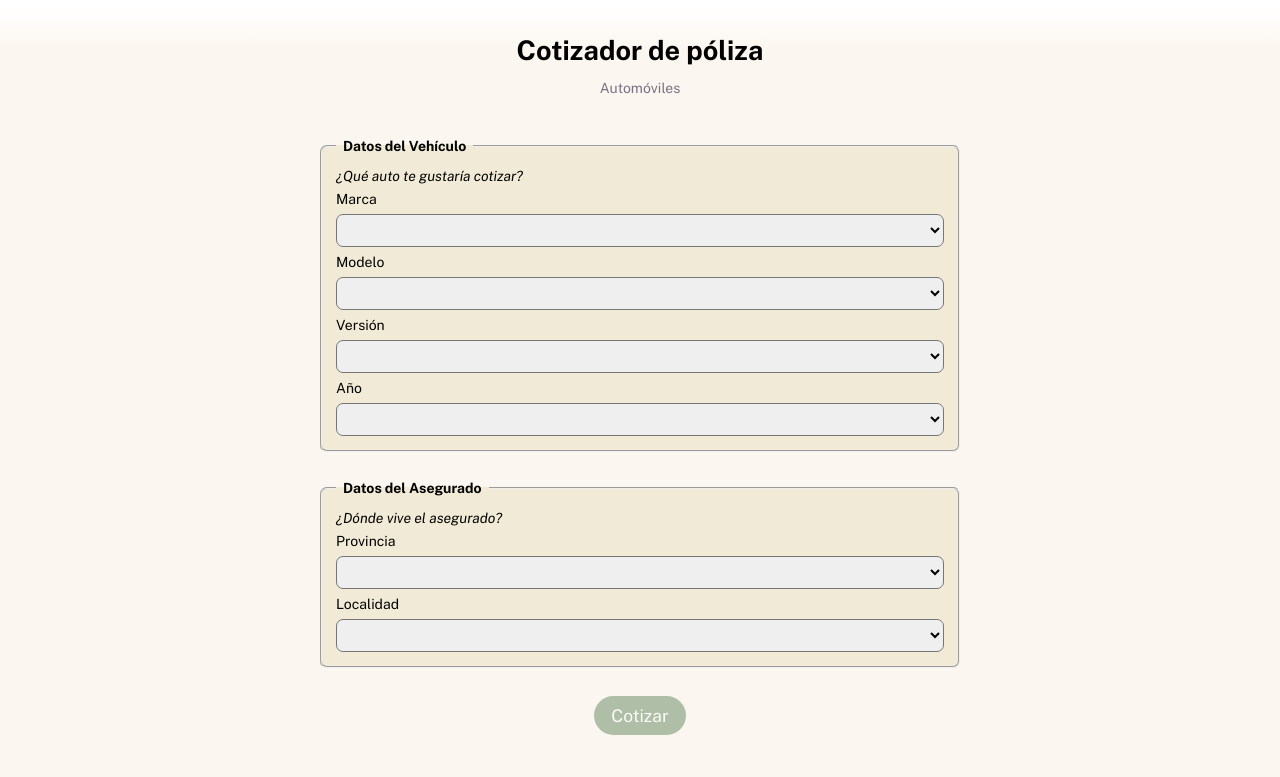
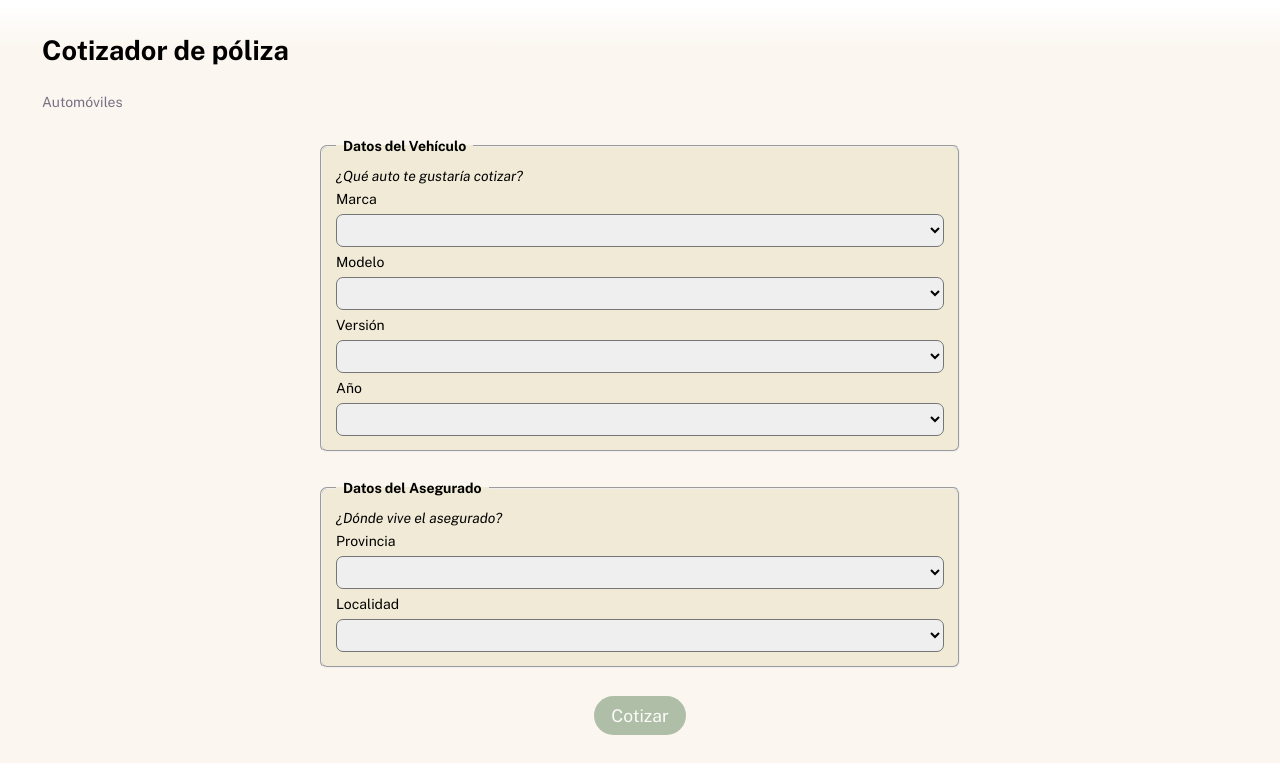
Before and after one commit to tompsch/cotizador, a plain HTML site: page index.html in a window 1280 px wide. Shown: the part 78-855 px from the top of the page. Drawn offline with nearby package versions, Linux system fonts and the light colour scheme; no server answers.

Commit message:
solved aligning issues on safari

```diff
--- a/style.css
+++ b/style.css
@@ -103,18 +103,25 @@ header h1 {
 }
 main {
     padding: 1rem 0;
-    place-items: center;
+    /* place-items: center; */
+    display: flex;
+    flex-direction: column;
+    align-items: center;
+
 }
 main h2 {
     font-weight: bold;
     font-size: 1.9375rem;
     margin: 1rem 3rem;
+    align-self: flex-start;
 }
 main h3 {
     margin: 1rem 3rem;
     font-weight: normal;
     font-size: 1rem;
     color: var(--lightText);
+    align-self: flex-start;
+
 }
 nav ul {
     display: flex;
@@ -129,11 +136,10 @@ nav ul li {
 }
 
 section.userInput {
-    place-items: center;
     width: 50%;
 }
 form {
-    padding: 2rem 0;
+    padding: 1rem 0;
     width: 100%;
     display: flex;
     flex-direction: column;
```
